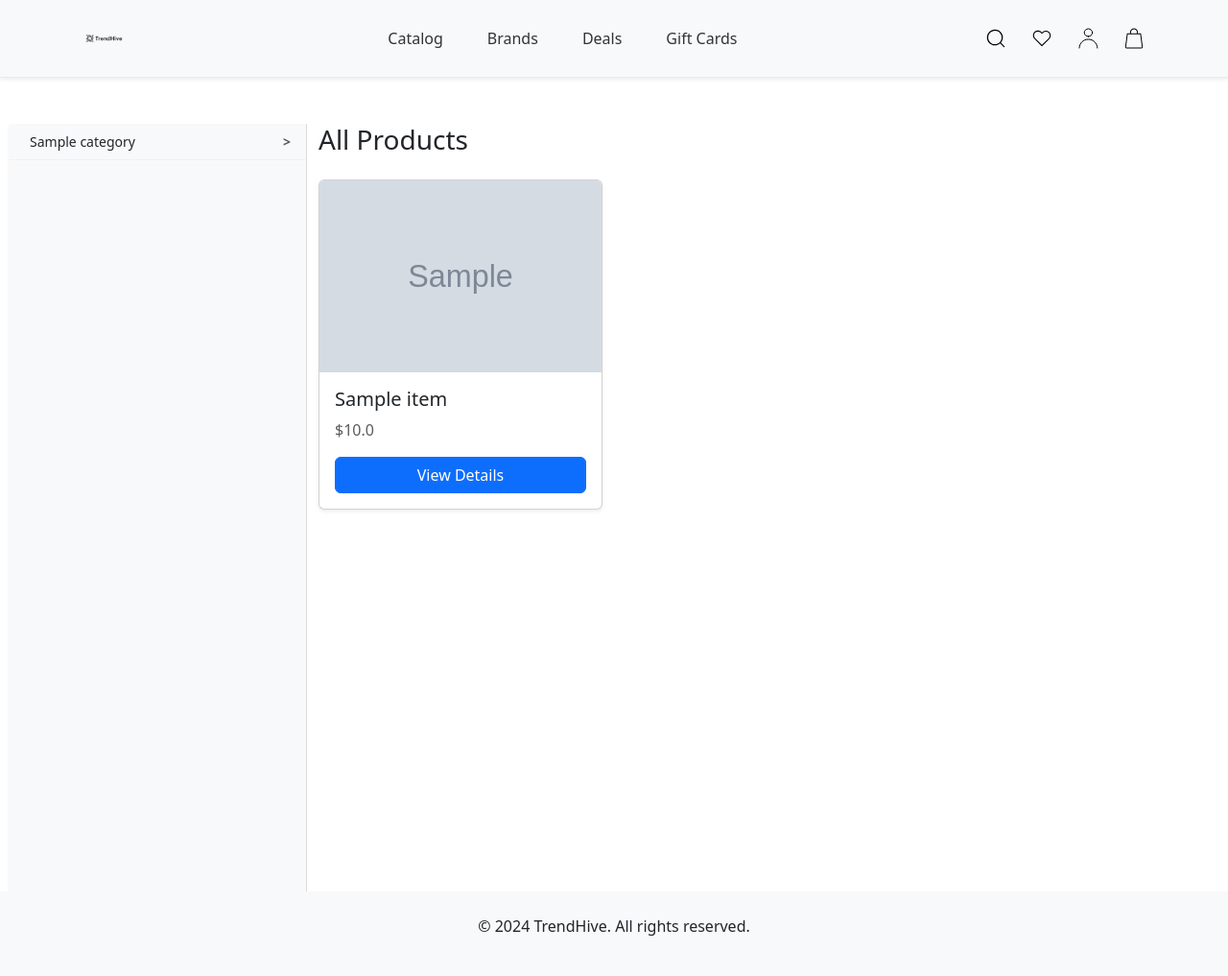
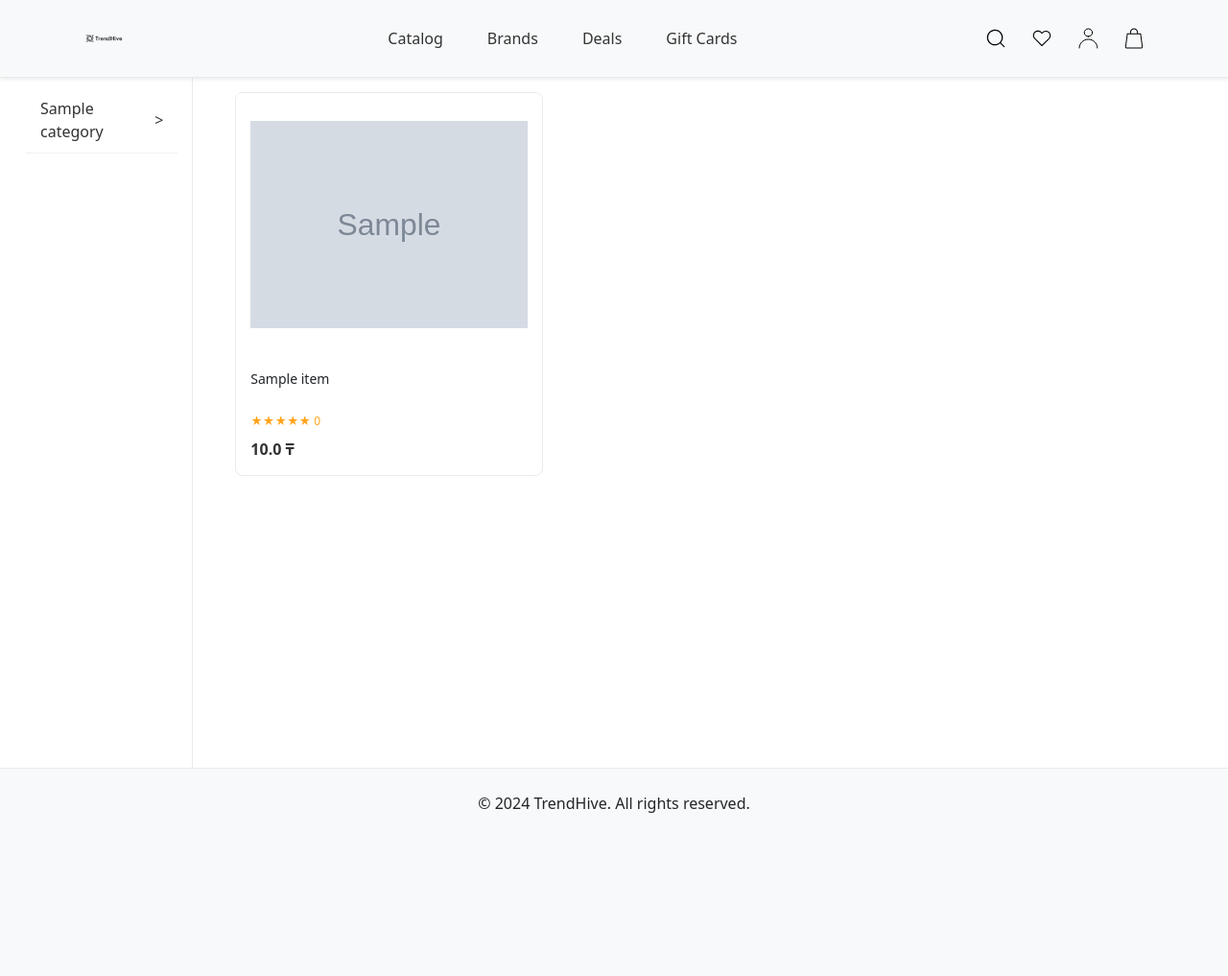
Before and after one commit to Didar775/AuraLane, a Django app: page /catalog/?category_id=1 in a window 1280 px wide. Shown: the whole page at 96% size. After the commit the page ends 847 px from the top, so only its background shows below. Run offline with Django 4.2, Linux system fonts and the light colour scheme; tables that the repository leaves empty hold one stand-in row (values such as "Sample post"); grey boxes marked "Sample" are stand-in pictures.

Commit message:
modified

```diff
--- a/catalog/templates/catalog/catalog_list.html
+++ b/catalog/templates/catalog/catalog_list.html
@@ -3,43 +3,42 @@
 {% block title %}Catalog{% endblock %}
 
 {% block content %}
-<div class="container-fluid mt-5">
+<div class="container-fluid">
     <div class="row">
-        <!-- Sidebar -->
-        <div class="col-md-3 p-0 sticky-sidebar">
-            <div class="bg-light vh-100 shadow-sm sidebar-aligned">
-                <ul class="list-unstyled p-0 m-0">
+        <!-- Left Sidebar -->
+        <div class="col-2">
+            <div class="sticky-sidebar">
+                <ul class="list-unstyled m-0">
     {% for category in categories %}
-                    <li class="category-item d-flex justify-content-between align-items-center px-3 py-2">
-                        <a href="{% url 'catalog:catalog_list' %}?category_id={{ category.id }}" class="text-decoration-none text-dark flex-grow-1">
-                            {{ category.name }}
+    <li class="category-item">
+        <a href="{% url 'catalog:catalog-items' %}?category_id={{ category.id }}">
+            <span class="category-name">{{ category.name }}</span>
+            <span class="category-arrow">&gt;</span>
         </a>
-                        <span class="text-muted">&gt;</span>
     </li>
     {% endfor %}
 </ul>
+
             </div>
         </div>
 
-        <!-- Products -->
-        <div class="col-md-9">
-            <h3 class="mb-4">All Products</h3>
-            <div class="row">
+        <!-- Product Grid -->
+        <div class="col-10">
+            <div class="product-container">
                 {% for item in items %}
-                <div class="col-md-4 mb-4">
-                    <div class="card h-100 shadow-sm">
-                        <img src="{{ item.photos.first.photo.url }}" class="card-img-top" alt="{{ item.name }}" style="height: 200px; object-fit: cover;">
-                        <div class="card-body d-flex flex-column">
-                            <h5 class="card-title">{{ item.name }}</h5>
-                            <p class="card-text text-muted">${{ item.sale_price }}</p>
-                            <a href="#" class="btn btn-primary mt-auto">View Details</a>
+                <div class="product-card">
+                    <div class="product-image-container">
+                        {% if item.photos.first %}
+                            <img src="{{ item.photos.first.photo.url }}" alt="{{ item.name }}" class="product-image">
+                        {% endif %}
                     </div>
+                    <div class="product-details">
+                        <h6 class="title">{{ item.name }}</h6>
+                        <div class="rating">★★★★★ 0</div>
+                        <p class="price">{{ item.sale_price }} ₸</p>
                     </div>
                 </div>
                 {% endfor %}
-                {% if items|length == 0 %}
-                <p class="text-center text-muted">No products available in this category.</p>
-                {% endif %}
             </div>
         </div>
     </div>
--- a/catalog/templates/catalog/item_detail.html
+++ b/catalog/templates/catalog/item_detail.html
@@ -9,7 +9,9 @@
         {% for item in items %}
         <div class="col-md-4">
             <div class="card mb-4 shadow-sm">
-                <img src="{{ item.photos.first.photo.url }}" class="card-img-top" alt="{{ item.name }}">
+                <div style="height: 100px; width: 100px">
+                <img src="{{ item.photos.first.photo }}" class="card-img-top" alt="{{ item.name }}" style="width: 100px; height: 100px">
+                </div>
                 <div class="card-body text-center">
                     <h5 class="card-title">{{ item.name }}</h5>
                     <p class="card-text">${{ item.sale_price }}</p>
--- a/catalog/urls.py
+++ b/catalog/urls.py
@@ -1,17 +1,13 @@
 from django.urls import path
 from .views import (
-    ItemListView, ItemDetailView, toggle_favorite, submit_review, home_view, items_by_category,
-    catalog_list
+    ItemListView, ItemDetailView, toggle_favorite, submit_review, home_view,
+    CategoryListView
 )
 
 app_name = 'catalog'
 
 urlpatterns = [
     path('', home_view, name='home'),
-    path('catalog/', catalog_list, name='catalog_list'),
-    path('items/<int:category_id>/', items_by_category, name='items_by_category'),
-    path('product/', ItemListView.as_view(), name='item_list'),
-    path('<int:pk>/', ItemDetailView.as_view(), name='item_detail'),
-    path('favorite/<int:item_id>/', toggle_favorite, name='toggle_favorite'),
-    path('review/<int:item_id>/', submit_review, name='submit_review'),
+    path('catalog/', CategoryListView.as_view(), name='catalog-items'),
+    path('product/<int:pk>/', ItemDetailView.as_view(), name='item_detail')
 ]
--- a/catalog/views.py
+++ b/catalog/views.py
@@ -14,40 +14,61 @@ from django.shortcuts import render, get_object_or_404
 from .models import Category, Item
 
 
-def catalog_list(request):
-    categories = Category.objects.all()
-    category_id = request.GET.get('category_id')
+class CategoryListView(ListView):
+    model = Category
+    template_name = 'catalog/catalog_list.html'
+    context_object_name = 'categories'
 
-    if category_id:
-        category = get_object_or_404(Category, id=category_id)
-        items = category.items.all()
-    else:
-        items = Item.objects.all()
+    def get_queryset(self):
+        return Category.objects.filter(archived=False)
 
-    context = {
-        'categories': categories,
-        'items': items,
-    }
-    return render(request, 'catalog/catalog_list.html', context)
+    def get_context_data(self, **kwargs):
+        context = super().get_context_data(**kwargs)
+        category_id = self.request.GET.get('category_id')
+
+        if category_id:
+            context['items'] = Item.objects.filter(
+                category_id=category_id,
+                in_stock=True
+            ).select_related('category')
+
+        return context
 
 
-def items_by_category(request, category_id):
-    items = Item.objects.filter(category_id=category_id)
-    items_data = [{
-        'name': item.name,
-        'price': item.sale_price,
-        'image': item.photos.first().photo.url if item.photos.exists() else '',
-    } for item in items]
+class ItemListView(ListView):
+    model = Item
+    template_name = 'catalog/items_list.html'
+    context_object_name = 'items'
 
-    return JsonResponse({'items': items_data})
+    def get_queryset(self):
+        queryset = Item.objects.filter(
+            in_stock=True
+        ).prefetch_related('photos').select_related('category')
+
+        category_id = self.request.GET.get('category_id')
+        if category_id:
+            queryset = queryset.filter(category_id=category_id)
+
+        return queryset
+
+
+# def items_by_category(request, category_id):
+#     items = Item.objects.filter(category_id=category_id)
+#     items_data = [{
+#         'name': item.name,
+#         'price': item.sale_price,
+#         'image': item.photos.first().photo.url if item.photos.exists() else '',
+#     } for item in items]
+#
+#     return JsonResponse({'items': items_data})
 
 
 # ListView for Items
-class ItemListView(ListView):
-    model = Item
-    template_name = 'catalog/item_list.html'
-    context_object_name = 'items'
-    paginate_by = 10
+# class ItemListView(ListView):
+#     model = Item
+#     template_name = 'catalog/item_list.html'
+#     context_object_name = 'items'
+#     paginate_by = 10
 
 
 # DetailView for an Item
--- a/static/css/style.css
+++ b/static/css/style.css
@@ -1,5 +1,23 @@
-/* Navbar Styling */
+/* Global Styles */
+body {
+    min-height: 100vh;
+    display: flex;
+    flex-direction: column;
+    margin: 0;
+}
+
+main {
+    margin-top: 76px;
+    flex: 1;
+}
+
+/* Navbar Styles */
 .navbar {
+    position: fixed;
+    top: 0;
+    left: 0;
+    right: 0;
+    z-index: 1030;
     padding: 15px 20px;
     background-color: #fff;
     border-bottom: 1px solid #eaeaea;
@@ -13,131 +31,284 @@
     font-size: 16px;
     color: #333;
     margin: 0 15px;
+    transition: color 0.3s ease;
 }
 
 .navbar-nav .nav-link:hover {
     color: #007bff;
 }
 
-.icons img {
-    height: 24px;
-    cursor: pointer;
+/* Search Dropdown */
+.dropdown-menu {
+    border-radius: 8px;
+    box-shadow: 0 4px 12px rgba(0, 0, 0, 0.1);
+}
+
+.search-group {
+    max-width: 400px;
     transition: all 0.3s ease;
 }
 
-.icons img:hover {
-    opacity: 0.8;
-}
-
-/* Hero Section */
-.hero-overlay {
-    position: relative;
-    overflow: hidden;
-}
-
-.hero-overlay img {
-    width: 100%;
-    height: auto;
-    object-fit: cover;
-}
-
-.gradient-overlay {
-    position: absolute;
-    top: 0;
-    left: 0;
-    width: 100%;
-    height: 100%;
-    background: linear-gradient(90deg, rgba(0, 0, 0, 0.6) 0%, rgba(0, 0, 0, 0.1) 50%);
-    z-index: 1;
-}
-
-.carousel-caption {
-    z-index: 2;
-    text-align: center;
-}
-
-.carousel-caption h1 {
-    font-size: 2.5rem;
-    color: #fff;
-}
-
-.carousel-caption p {
-    color: #ddd;
-}
-
-/* Search Bar Styling */
-.search-group {
-    max-width: 400px;
-    transition: all 0.3s ease;
-    margin-left: auto;
-}
-
 .search-group .form-control {
-    border: none;
-    box-shadow: none;
+    border: 1px solid #eaeaea;
+    border-radius: 4px;
 }
 
 .search-group .btn-dark {
     background-color: #333;
     border: none;
-    padding: 0 20px;
+    padding: 8px 20px;
+    border-radius: 4px;
 }
 
 .search-group .btn-dark:hover {
     background-color: #000;
 }
 
-/* Sidebar Styling */
+/* Icons */
+.icons svg {
+    width: 24px;
+    height: 24px;
+    transition: transform 0.3s ease;
+}
+
+.icons svg:hover {
+    transform: scale(1.1);
+}
+
+/* Sidebar Styles */
 .sticky-sidebar {
     position: sticky;
-    top: 0;
-    height: 100vh;
-    background-color: #ffffff;
-    border-right: 1px solid #ddd;
+    top: 76px;
+    height: calc(100vh - 76px);
+    border-right: 1px solid #eaeaea;
+    padding: 15px;
+    background: white;
     overflow-y: auto;
-    padding-top: 20px;
-    padding-left: 5px; /* Reduced padding for closer alignment */
 }
 
-.sidebar-aligned {
-    margin-left: 10px; /* Reduced margin to bring it closer to the logo */
-}
-
-.sidebar-aligned ul {
+/* Sidebar Styles */
+.category-item {
     margin: 0;
     padding: 0;
-}
-
-.category-item {
-    display: flex;
-    justify-content: space-between;
-    align-items: center;
-    transition: all 0.3s ease-in-out;
-    cursor: pointer;
-    border-bottom: 1px solid #f1f1f1;
-    padding: 8px 10px; /* Reduced padding for tighter spacing */
+    border-bottom: 1px solid #f1f1f1; /* Optional divider */
 }
 
 .category-item a {
-    font-size: 14px;
-    font-weight: 500;
-    color: #333;
-    text-decoration: none;
-    flex-grow: 1;
-    margin-left: 5px; /* Slight margin for clean spacing */
+    display: flex; /* Make the entire row a flex container */
+    justify-content: space-between; /* Space text and arrow evenly */
+    align-items: center; /* Align text and arrow vertically */
+    padding: 10px 15px; /* Add padding to make the area larger */
+    text-decoration: none; /* Remove underline */
+    color: #333; /* Default text color */
+    transition: all 0.3s ease; /* Smooth hover effect */
+    border-radius: 8px; /* Optional for rounded corners on hover */
+    width: 100%; /* Make the link take up the full width of the row */
+}
+
+.category-item a:hover {
+    background-color: #f8f9fa; /* Subtle hover background */
+    color: #007bff; /* Change text color on hover */
+    box-shadow: 0 4px 8px rgba(0, 0, 0, 0.1); /* Add shadow effect */
 }
 
 .category-item span {
-    font-size: 14px;
-    font-weight: bold;
-    color: #333;
-    margin-left: 10px; /* Maintain spacing between text and ">" */
+    font-size: 16px; /* Adjust the size of the arrow */
+    color: #333; /* Default color for the arrow */
+    transition: color 0.3s ease; /* Smooth hover effect for the arrow */
 }
 
-.category-item:hover {
-    background-color: #f8f8f8;
+.category-item a:hover span {
+    color: #007bff; /* Change arrow color on hover */
 }
 
-.category-item:hover span {
-    color: #007bff;
+
+/* Product Grid */
+.product-container {
+    display: grid;
+    grid-template-columns: repeat(4, 1fr);
+    gap: 20px;
+    padding: 20px;
 }
+
+/* Product Card */
+.product-card {
+    border: 1px solid #eaeaea;
+    border-radius: 8px;
+    background: white;
+    height: 400px;
+    display: flex;
+    flex-direction: column;
+    overflow: hidden;
+    transition: all 0.3s ease;
+}
+
+.product-card:hover {
+    transform: translateY(-5px);
+    box-shadow: 0 4px 15px rgba(0, 0, 0, 0.1);
+}
+
+/* Product Image */
+.product-image-container {
+    height: 300px;
+    width: 100%;
+    padding: 15px;
+    display: flex;
+    align-items: center;
+    justify-content: center;
+    background: white;
+}
+
+.product-image {
+    max-width: 100%;
+    height: 100%;
+    object-fit: contain;
+    transition: transform 0.3s ease;
+}
+
+.product-card:hover .product-image {
+    transform: scale(1.05);
+}
+
+/* Product Details */
+.product-details {
+    padding: 15px;
+    display: flex;
+    flex-direction: column;
+    gap: 8px;
+}
+
+.title {
+    font-size: 14px;
+    font-weight: 500;
+    margin: 0;
+    overflow: hidden;
+    text-overflow: ellipsis;
+    display: -webkit-box;
+    -webkit-line-clamp: 2;
+    -webkit-box-orient: vertical;
+    line-height: 1.3;
+    height: 36px;
+}
+
+.rating {
+    color: #ffa41c;
+    font-size: 12px;
+}
+
+.price {
+    font-size: 16px;
+    font-weight: 600;
+    margin: 0;
+    color: #333;
+}
+
+/* Footer */
+footer {
+    background-color: #f8f9fa;
+    padding: 20px 0;
+    margin-top: auto;
+    border-top: 1px solid #eaeaea;
+}
+
+/* Container and Layout */
+.container-fluid {
+    padding: 0;
+    width: 100%;
+}
+
+.row {
+    margin: 0;
+    width: 100%;
+}
+
+/* Responsive Styles */
+@media (max-width: 1400px) {
+    .product-container {
+        grid-template-columns: repeat(3, 1fr);
+    }
+}
+
+@media (max-width: 1200px) {
+    .navbar-nav .nav-link {
+        margin: 0 10px;
+    }
+}
+
+@media (max-width: 992px) {
+    .product-container {
+        grid-template-columns: repeat(2, 1fr);
+    }
+
+    .sticky-sidebar {
+        position: static;
+        height: auto;
+        border-right: none;
+        border-bottom: 1px solid #eaeaea;
+    }
+
+    .navbar {
+        padding: 10px;
+    }
+
+    main {
+        margin-top: 65px;
+    }
+}
+
+@media (max-width: 768px) {
+    .navbar-brand img {
+        height: 32px;
+    }
+
+    .icons svg {
+        width: 20px;
+        height: 20px;
+    }
+}
+
+@media (max-width: 576px) {
+    .product-container {
+        grid-template-columns: 1fr;
+        gap: 15px;
+        padding: 15px;
+    }
+
+    .product-card {
+        height: 350px;
+    }
+
+    .product-image-container {
+        height: 250px;
+    }
+
+    .category-item {
+        padding: 10px;
+    }
+}
+
+/* Utility Classes */
+.gap-3 {
+    gap: 1rem;
+}
+
+.list-unstyled {
+    list-style: none;
+    padding: 0;
+    margin: 0;
+}
+
+/* Animation Keyframes */
+@keyframes fadeIn {
+    from {
+        opacity: 0;
+    }
+    to {
+        opacity: 1;
+    }
+}
+
+/* Dropdown Animation */
+.dropdown-menu.show {
+    animation: fadeIn 0.2s ease-in-out;
+}
--- a/templates/base.html
+++ b/templates/base.html
@@ -27,7 +27,7 @@
             <!-- Navbar Links -->
             <div class="collapse navbar-collapse" id="navbarNav">
                 <ul class="navbar-nav mx-auto">
-                    <li class="nav-item"><a class="nav-link" href="{% url 'catalog:catalog_list' %}">Catalog</a></li>
+                    <li class="nav-item"><a class="nav-link" href="{% url 'catalog:catalog-items' %}">Catalog</a></li>
                     <li class="nav-item"><a class="nav-link" href="#">Brands</a></li>
                     <li class="nav-item"><a class="nav-link" href="#">Deals</a></li>
                     <li class="nav-item"><a class="nav-link" href="#">Gift Cards</a></li>
--- a/trendhive/urls.py
+++ b/trendhive/urls.py
@@ -14,6 +14,8 @@ Including another URLconf
     1. Import the include() function: from django.urls import include, path
     2. Add a URL to urlpatterns:  path('blog/', include('blog.urls'))
 """
+from django.conf import settings
+from django.conf.urls.static import static
 from django.contrib import admin
 from django.urls import path, include
 
@@ -22,4 +24,4 @@ from catalog import views
 urlpatterns = [
     path('admin/', admin.site.urls),
     path('', include('catalog.urls')),
-]
+] + static(settings.MEDIA_URL, document_root=settings.MEDIA_ROOT)
```
Also changed, not shown: trendhive/settings.py (+9 -8 lines), api/services/__init__.py (added), api/services/smsapp/__init__.py (added), media/item_photos/apple/iphones/Apple iPhone 15 Smartphone 128GB Blue.jpg (added), media/item_photos/apple/iphones/Apple_iPhone_15_Smartphone_128GB_Blue.jpg (added), media/item_photos/apple/iphones/Apple_iPhone_16_Pro_Max_Smartphone_256GB.jpeg (added), media/item_photos/clay-banks-oO6Gm16Cqcg-unsplash.jpg (added), media/item_photos/rishabh-malhotra-83ypHTv6J2M-unsplash.jpg (added), 1 other file. Lines whose indentation alone changed are shown as unchanged.
